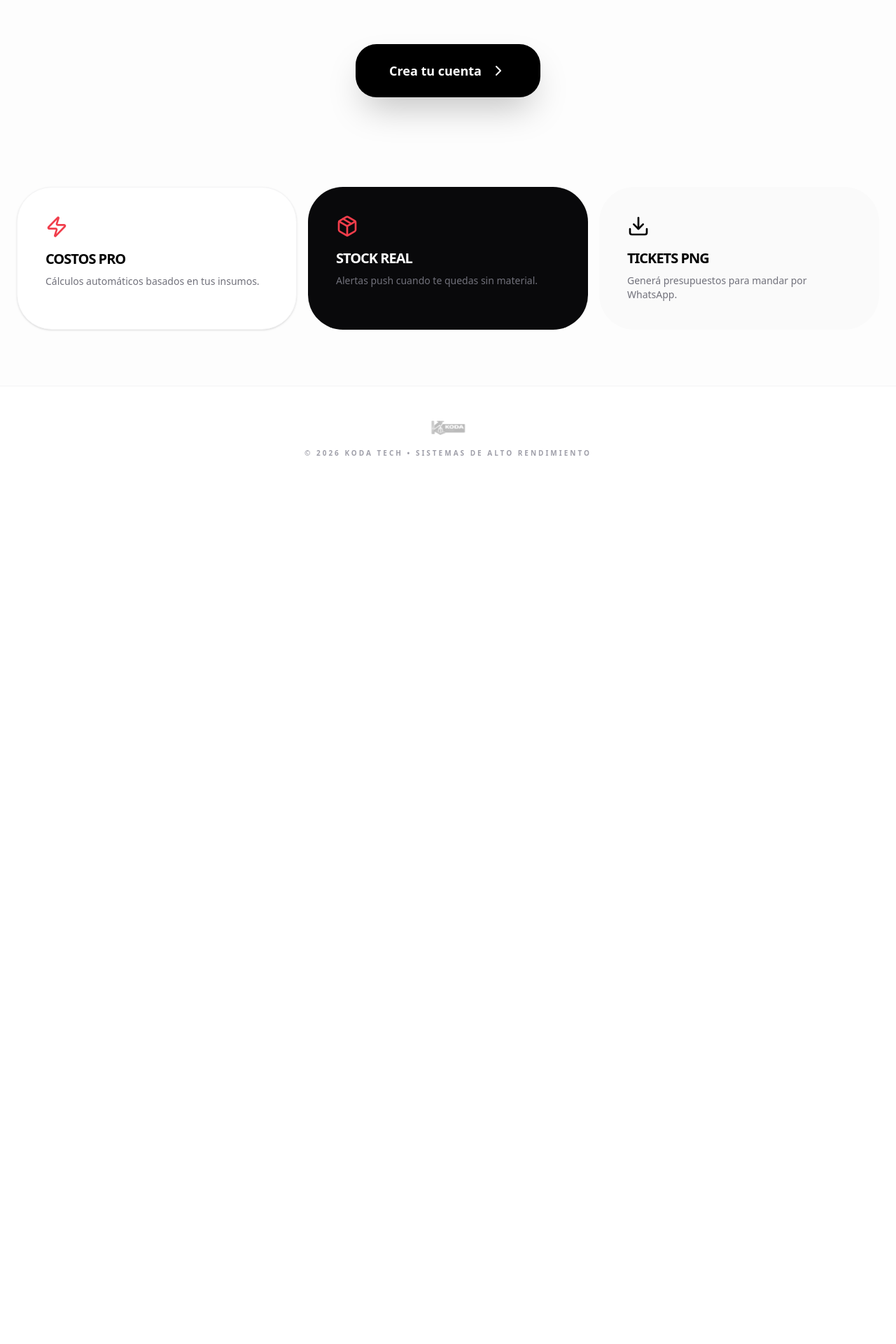
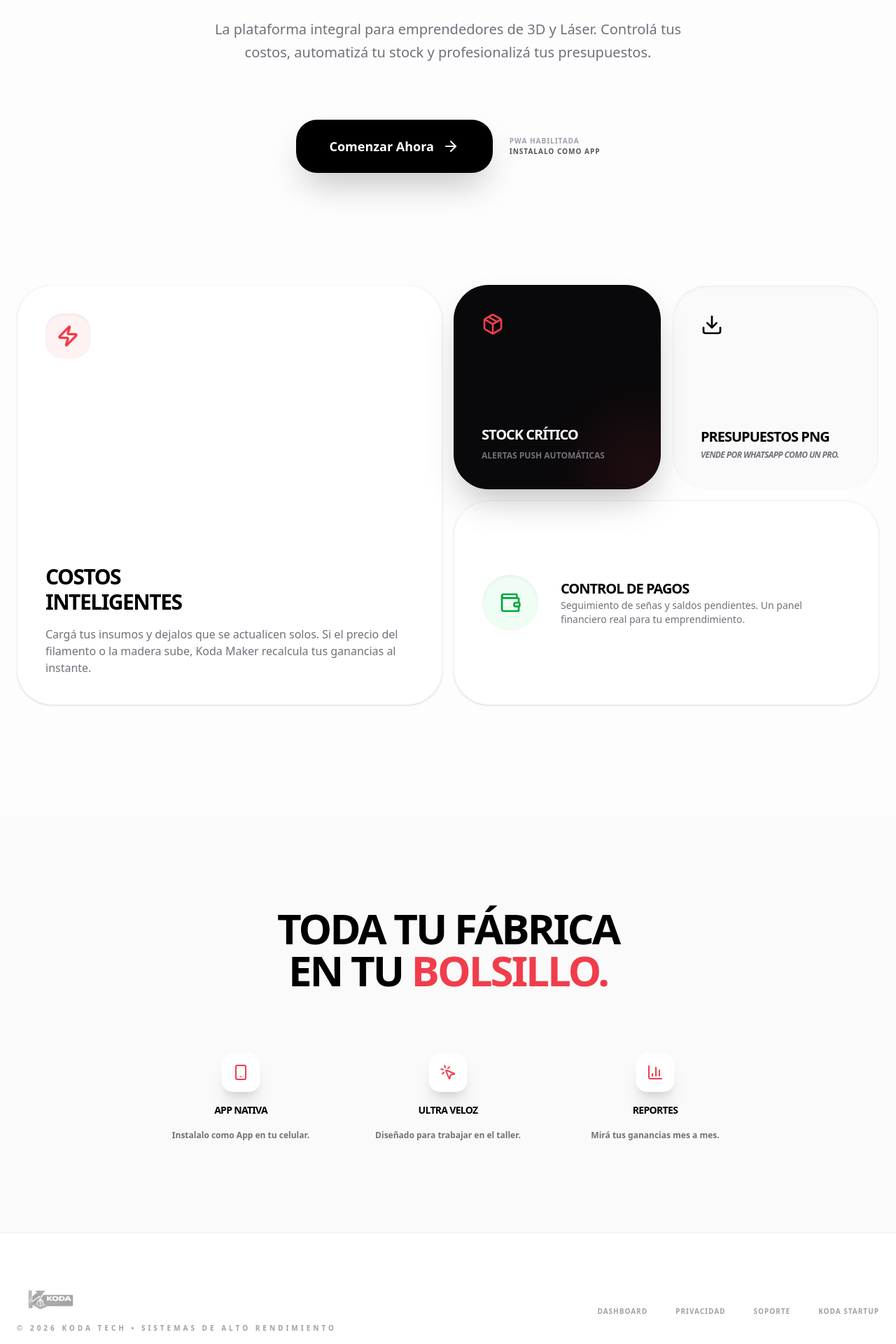
Before and after one commit to koda-tec/koda-maker, a Next.js app: page / in a window 1280 px wide. Shown: the part 580-2500 px from the top of the page at 70% size. Before the commit the page ends 1283 px from the top, so only its background shows below. Built offline with nearby package versions, Linux system fonts and the light colour scheme.

Commit message:
Fix Home page mejorado

```diff
--- a/src/app/page.tsx
+++ b/src/app/page.tsx
@@ -9,47 +9,51 @@ import {
   Download,
   MousePointerClick,
   Smartphone,
-  Wallet
+  Wallet,
+  CheckCircle2,
+  ArrowRight
 } from "lucide-react";
 
 export default function Home() {
   return (
-    <div className="flex flex-col min-h-screen bg-[#FDFDFD] text-black font-sans">
+    <div className="flex flex-col min-h-screen bg-[#FDFDFD] text-black font-sans selection:bg-accent selection:text-white">
 
-      {/* NAVBAR */}
+      {/* NAVBAR FIJO */}
       <nav className="fixed top-0 w-full z-50 bg-white/80 backdrop-blur-md border-b border-gray-100">
         <div className="max-w-7xl mx-auto px-6 h-20 flex justify-between items-center">
           <img src="/logo-full.png" alt="Koda Maker" className="h-10 md:h-12 object-contain" />
 
           <div className="flex items-center gap-6">
-            <Link href="/login?mode=login" className="hidden md:block text-sm font-black uppercase tracking-widest text-zinc-500 hover:text-black transition-colors">
-              Entrar
+            <Link href="/login?mode=login" className="hidden md:block text-xs font-black uppercase tracking-widest text-zinc-500 hover:text-black transition-colors">
+              Iniciar Sesión
             </Link>
             <Link
               href="/login?mode=register"
               className="px-6 py-3 bg-black text-white rounded-2xl font-black text-[10px] uppercase tracking-[0.2em] shadow-xl hover:bg-accent transition-all active:scale-95"
             >
-              Comenzar
+              Probar Gratis
             </Link>
           </div>
         </div>
       </nav>
 
-      {/* HERO */}
-      <main className="flex-1 pt-32 md:pt-48 pb-20">
+      {/* HERO SECTION */}
+      <main className="flex-1 pt-32 md:pt-48">
         <div className="max-w-7xl mx-auto px-6 text-center space-y-10">
+
           <div className="inline-flex items-center gap-2 bg-zinc-100 px-4 py-2 rounded-full mb-4">
             <ShieldCheck className="w-4 h-4 text-accent" />
-            <span className="text-[10px] font-black uppercase tracking-widest text-zinc-500">Professional Maker Suite</span>
+            <span className="text-[10px] font-black uppercase tracking-widest text-zinc-500">Sistema de Gestión para Fabricantes</span>
           </div>
 
           <h1 className="text-6xl md:text-9xl font-black tracking-tighter leading-[0.85] uppercase max-w-5xl mx-auto text-black">
-            Gestionar es <br />
-            <span className="text-accent italic">crear valor.</span>
+            Llevá tu taller <br />
+            <span className="text-accent italic">al próximo nivel.</span>
           </h1>
 
           <p className="text-lg md:text-xl text-zinc-500 max-w-2xl mx-auto font-medium leading-relaxed">
-            La infraestructura digital para emprendimientos de 3D, Láser y Personalizados.
+            La plataforma integral para emprendedores de 3D y Láser.
+            Controlá tus costos, automatizá tu stock y profesionalizá tus presupuestos.
           </p>
 
           <div className="flex flex-col sm:flex-row justify-center items-center gap-6 pt-10">
@@ -57,43 +61,117 @@ export default function Home() {
               href="/login?mode=register"
               className="group px-12 py-6 bg-black text-white rounded-[30px] font-black text-lg shadow-2xl hover:bg-accent transition-all flex items-center gap-3"
             >
-              Crea tu cuenta
-              <ChevronRight className="group-hover:translate-x-1 transition-transform" />
+              Comenzar Ahora
+              <ArrowRight className="group-hover:translate-x-1 transition-transform" />
             </Link>
+            <div className="text-left">
+                <p className="text-[10px] font-black uppercase tracking-widest text-zinc-400">PWA Habilitada</p>
+                <p className="text-[10px] font-black uppercase tracking-widest text-zinc-600">Instalalo como App</p>
+            </div>
           </div>
         </div>
 
-        {/* BENTO GRID SIMPLE PARA EVITAR ERRORES */}
-        <section className="max-w-7xl mx-auto px-6 pt-32">
-            <div className="grid grid-cols-1 md:grid-cols-3 gap-4">
-                <div className="bg-white border border-zinc-100 p-10 rounded-[50px] shadow-sm">
-                    <Zap className="text-accent mb-4" size={32} />
-                    <h3 className="text-xl font-black uppercase tracking-tighter">Costos Pro</h3>
-                    <p className="text-zinc-500 text-sm mt-2">Cálculos automáticos basados en tus insumos.</p>
+        {/* BENTO GRID DE FUNCIONALIDADES */}
+        <section className="max-w-7xl mx-auto px-6 pt-40">
+            <div className="grid grid-cols-1 md:grid-cols-4 md:grid-rows-2 gap-4 h-auto md:h-150">
+
+                {/* Card Grande: Costos */}
+                <div className="md:col-span-2 md:row-span-2 bg-white border border-zinc-100 p-10 rounded-[50px] shadow-sm flex flex-col justify-between group hover:shadow-xl transition-all">
+                    <div className="w-16 h-16 bg-red-50 rounded-3xl flex items-center justify-center text-accent mb-8 shadow-inner">
+                        <Zap size={32} strokeWidth={2.5} />
+                    </div>
+                    <div>
+                        <h3 className="text-3xl font-black uppercase tracking-tighter mb-4">Costos <br/> Inteligentes</h3>
+                        <p className="text-zinc-500 font-medium">Cargá tus insumos y dejalos que se actualicen solos. Si el precio del filamento o la madera sube, Koda Maker recalcula tus ganancias al instante.</p>
+                    </div>
                 </div>
-                <div className="bg-zinc-950 p-10 rounded-[50px] text-white">
-                    <Package className="text-accent mb-4" size={32} />
-                    <h3 className="text-xl font-black uppercase tracking-tighter">Stock Real</h3>
-                    <p className="text-zinc-500 text-sm mt-2">Alertas push cuando te quedas sin material.</p>
+
+                {/* Card: Stock */}
+                <div className="bg-zinc-950 p-10 rounded-[50px] text-white flex flex-col justify-between relative overflow-hidden group shadow-2xl">
+                    <Package className="text-accent relative z-10" size={32} />
+                    <div className="relative z-10">
+                        <h3 className="text-xl font-black uppercase tracking-tighter">Stock Crítico</h3>
+                        <p className="text-zinc-500 text-xs mt-2 uppercase font-bold">Alertas Push automáticas</p>
+                    </div>
+                    <div className="absolute -right-5 -bottom-5 w-24 h-24 bg-accent rounded-full blur-[60px] opacity-30" />
                 </div>
-                <div className="bg-zinc-50 p-10 rounded-[50px]">
-                    <Download className="text-black mb-4" size={32} />
-                    <h3 className="text-xl font-black uppercase tracking-tighter">Tickets PNG</h3>
-                    <p className="text-zinc-500 text-sm mt-2">Generá presupuestos para mandar por WhatsApp.</p>
+
+                {/* Card: WhatsApp */}
+                <div className="bg-zinc-50 p-10 rounded-[50px] flex flex-col justify-between group hover:bg-white border border-transparent hover:border-zinc-100 transition-all shadow-inner">
+                    <Download className="text-black" size={32} />
+                    <div>
+                        <h3 className="text-xl font-black uppercase tracking-tighter leading-none mb-2">Presupuestos PNG</h3>
+                        <p className="text-zinc-500 text-xs font-bold uppercase tracking-tighter italic">Vende por WhatsApp como un Pro.</p>
+                    </div>
+                </div>
+
+                {/* Card: Finanzas */}
+                <div className="md:col-span-2 bg-white border border-zinc-100 p-10 rounded-[50px] flex flex-col md:flex-row items-center gap-8 shadow-sm group hover:border-accent transition-all">
+                    <div className="w-20 h-20 bg-green-50 rounded-full flex items-center justify-center text-green-600 shrink-0 shadow-inner">
+                        <Wallet size={32} />
+                    </div>
+                    <div>
+                        <h3 className="text-xl font-black uppercase tracking-tighter">Control de Pagos</h3>
+                        <p className="text-zinc-500 text-sm font-medium">Seguimiento de señas y saldos pendientes. Un panel financiero real para tu emprendimiento.</p>
+                    </div>
+                </div>
+            </div>
+        </section>
+
+        {/* SECCIÓN MÓVIL / PWA */}
+        <section className="bg-zinc-50 mt-40 py-32 border-y border-zinc-100">
+            <div className="max-w-4xl mx-auto px-6 text-center space-y-12">
+                <h2 className="text-4xl md:text-6xl font-black tracking-tighter uppercase leading-none">
+                    Toda tu fábrica <br /> en tu <span className="text-accent">bolsillo.</span>
+                </h2>
+                <div className="grid grid-cols-1 md:grid-cols-3 gap-10 pt-10 text-center">
+                    <FeatureItem icon={<Smartphone />} title="App Nativa" desc="Instalalo como App en tu celular." />
+                    <FeatureItem icon={<MousePointerClick />} title="Ultra Veloz" desc="Diseñado para trabajar en el taller." />
+                    <FeatureItem icon={<BarChart3 />} title="Reportes" desc="Mirá tus ganancias mes a mes." />
                 </div>
             </div>
         </section>
       </main>
 
-      {/* FOOTER - CORREGIDO CON SUPPRESS HYDRATION */}
-      <footer className="border-t border-zinc-100 py-12 bg-white">
-        <div className="max-w-7xl mx-auto px-6 text-center space-y-4">
-            <img src="/logo-full.png" alt="Koda Maker" className="h-6 mx-auto opacity-30 grayscale" />
-            <p className="text-[10px] font-bold text-zinc-400 uppercase tracking-[0.3em]" suppressHydrationWarning>
+      {/* FOOTER - PROTEGIDO CONTRA HYDRATION ERRORS */}
+      <footer className="py-20 bg-white border-t border-zinc-100">
+        <div className="max-w-7xl mx-auto px-6 flex flex-col md:flex-row justify-between items-center gap-12 text-center md:text-left">
+          <div className="space-y-4">
+            <img src="/logo-full.png" alt="Koda Maker" className="h-8 mx-auto md:mx-0 opacity-40 grayscale hover:grayscale-0 transition-all" />
+            <p className="text-[10px] font-black text-zinc-400 uppercase tracking-[0.4em]" suppressHydrationWarning>
               © {new Date().getFullYear()} KODA TECH • SISTEMAS DE ALTO RENDIMIENTO
             </p>
+          </div>
+
+          <div className="flex flex-wrap justify-center gap-10">
+            <FooterLink label="Dashboard" href="/dashboard" />
+            <FooterLink label="Privacidad" href="/" />
+            <FooterLink label="Soporte" href="/" />
+            <FooterLink label="Koda Startup" href="/" />
+          </div>
         </div>
       </footer>
     </div>
   );
 }
+
+// COMPONENTES AUXILIARES PARA LIMPIEZA DE CÓDIGO
+function FeatureItem({ icon, title, desc }: { icon: any, title: string, desc: string }) {
+    return (
+        <div className="space-y-4 flex flex-col items-center group">
+            <div className="w-14 h-14 bg-white shadow-xl rounded-2xl flex items-center justify-center text-accent border border-zinc-50 group-hover:scale-110 transition-transform">
+                {icon}
+            </div>
+            <h4 className="font-black uppercase text-sm tracking-tighter">{title}</h4>
+            <p className="text-zinc-500 text-xs font-bold leading-relaxed px-4">{desc}</p>
+        </div>
+    )
+}
+
+function FooterLink({ label, href }: { label: string, href: string }) {
+    return (
+        <Link href={href} className="text-[10px] font-black uppercase tracking-widest text-zinc-400 hover:text-accent transition-colors">
+            {label}
+        </Link>
+    )
+}
```
